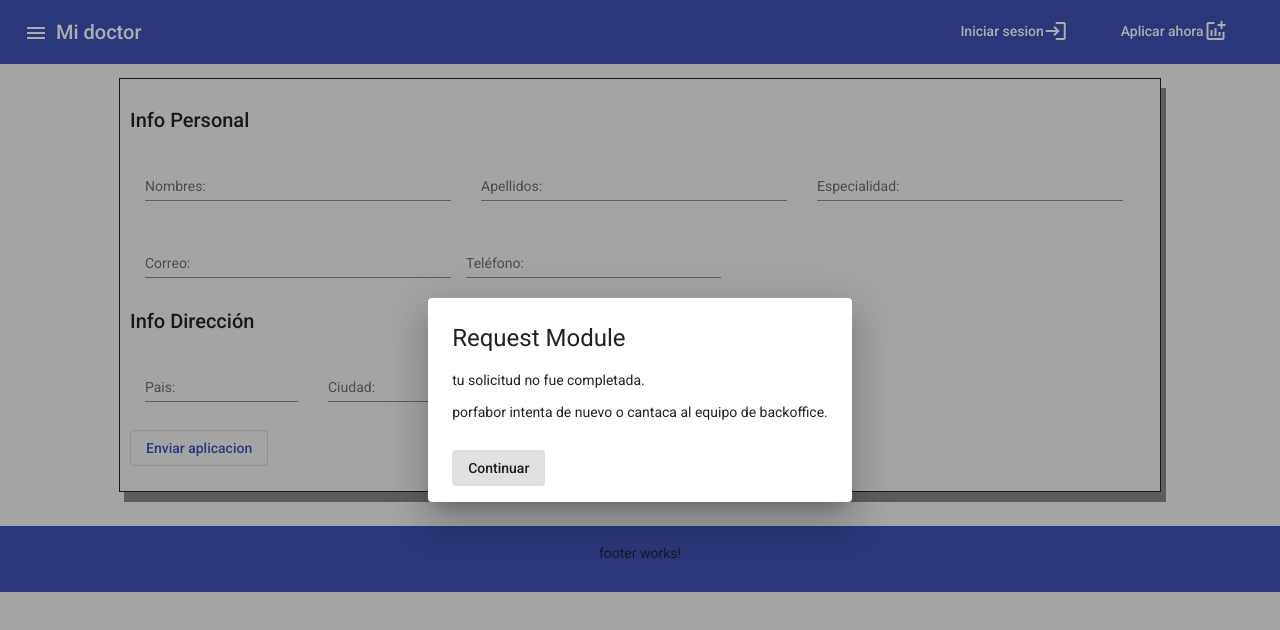
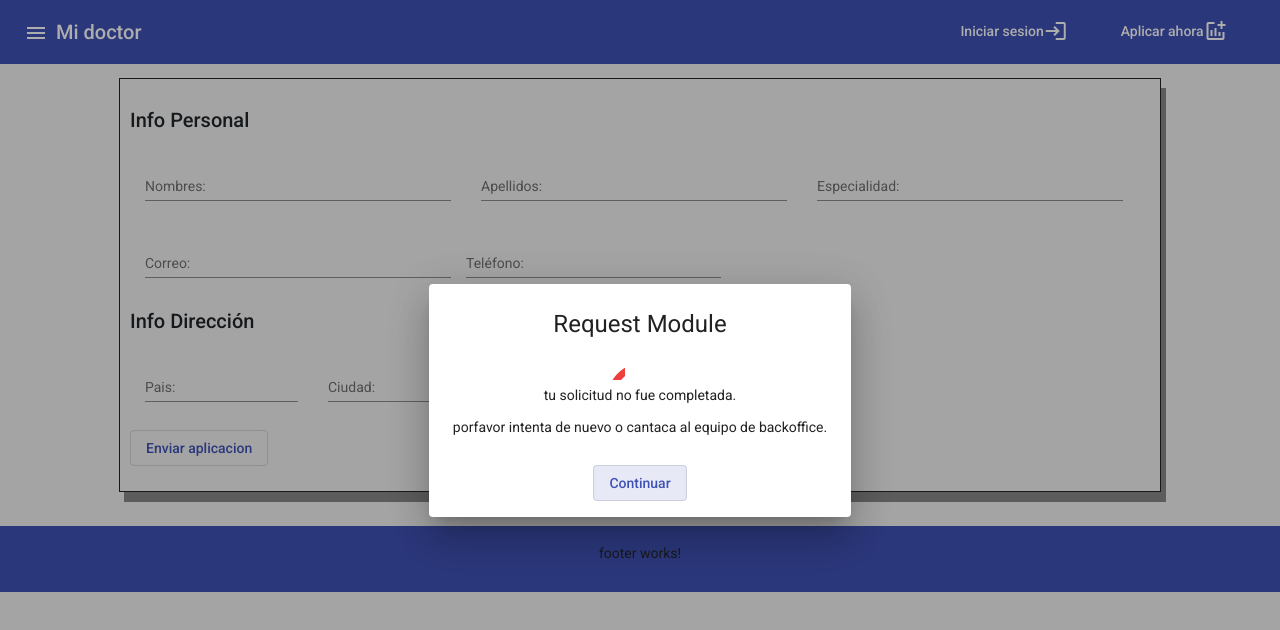
Before and after one commit to MasterTechHn/midoctor-app, an Angular app: page /apply in a window 1280 px wide. Both pictures are taken after a click on the button "Enviar aplicacion". Shown: the top 630 px of the page. Built offline with nearby package versions, Linux system fonts and the light colour scheme; no server answers.

Commit message:
modal sterilized

```diff
--- a/src/app/modal-request/modal-request.component.css
+++ b/src/app/modal-request/modal-request.component.css
@@ -0,0 +1,25 @@
+.error-icon {
+  font-size: 6em;
+  color: rgb(238, 63, 63);
+  margin-right: 55px;
+}
+
+.success-icon {
+  font-size: 6em;
+  color: rgb(0, 128, 0);
+  margin-right: 55px;
+}
+
+.modal-container {
+  text-align: center;
+}
+
+.modal-icon-container {
+  height: auto;
+  width: auto;
+}
+
+.modal-button-container {
+    display: flex;
+    justify-content: center;
+}
--- a/src/app/modal-request/modal-request.component.html
+++ b/src/app/modal-request/modal-request.component.html
@@ -1,17 +1,32 @@
+<div class="modal-container">
+
     <h1 mat-dialog-title> Request Module</h1>
 
     <div *ngIf="!error">
+        <div class="modal-container">
             <div mat-dialog-content>
+              <mat-icon class="success-icon">
+                check_circle_outline
+              </mat-icon>
               <p>{{response.name}} tu solicitud ha sido enviada. </p>
               <p>se te estara notificando al siguiente correo electronico {{response.email}}.</p>
             </div>
         </div>
+    </div>
 
     <div *ngIf="error">
+      <div class="modal-icon-container">
+          <mat-icon class="error-icon">
+            error_outline
+          </mat-icon>
+          <div>
               <p>tu solicitud no fue completada.</p>
-  <p>porfabor intenta de nuevo o cantaca al equipo de backoffice.</p>
+              <p>porfavor intenta de nuevo o cantaca al equipo de backoffice.</p>
+          </div>
+      </div>
     </div>
 
-<div mat-dialog-actions>
-  <button mat-button (click)="onClick()">Continuar</button>
+    <div mat-dialog-actions class="modal-button-container">
+      <button mat-stroked-button (click)="onClick()" color="primary" type="button">Continuar</button>
     </div>
+</div>
```
Lines whose indentation alone changed are shown as unchanged.
